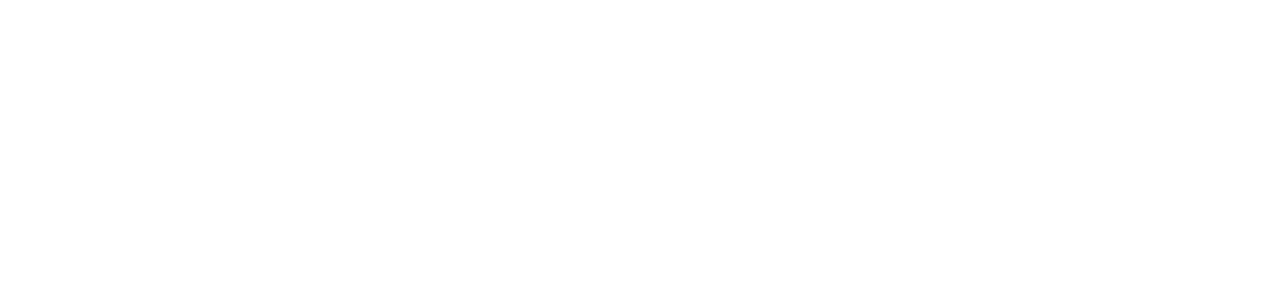
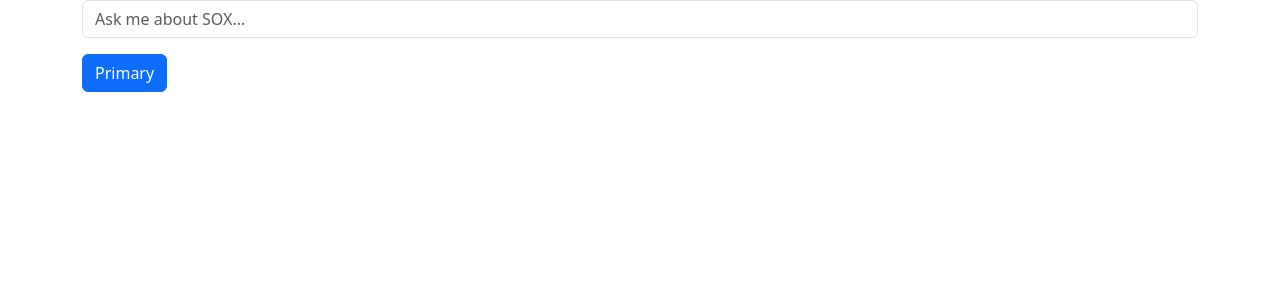
Before and after one commit to YawoSadji/SOX-Chatbot, a React (Vite) app: page / in a window 1280 px wide. Shown: the top 300 px of the page. Built offline with nearby package versions, Linux system fonts and the light colour scheme.

Commit message:
added form in ChatForm component

```diff
--- a/package.json
+++ b/package.json
@@ -10,7 +10,9 @@
     "preview": "vite preview"
   },
   "dependencies": {
+    "bootstrap": "^5.3.3",
     "react": "^19.0.0",
+    "react-bootstrap": "^2.10.9",
     "react-dom": "^19.0.0"
   },
   "devDependencies": {
--- a/src/App.jsx
+++ b/src/App.jsx
@@ -1,5 +1,16 @@
+import ChatForm from "./components/ChatForm";
+import Container from "react-bootstrap/Container";
+
 function App() {
-  return <></>;
+  return (
+    <div>
+      {/* <Header /> */}
+      <Container>
+        <ChatForm />
+      </Container>
+      {/* <Footer /> */}
+    </div>
+  );
 }
 
 export default App;
--- /dev/null
+++ b/src/components/ChatForm.jsx
@@ -0,0 +1,18 @@
+import Button from "react-bootstrap/Button";
+import Card from "react-bootstrap/Card";
+import Form from "react-bootstrap/Form";
+import Row from "react-bootstrap/Row";
+export default function ChatForm() {
+  return (
+    <Form>
+      <Form.Group className="mb-3" controlId="exampleForm.ControlTextarea1">
+        <Form.Control
+          className="mr-sm-2"
+          type="text"
+          placeholder="Ask me about SOX..."
+        />
+      </Form.Group>
+      <Button variant="primary">Primary</Button>
+    </Form>
+  );
+}
--- a/src/main.jsx
+++ b/src/main.jsx
@@ -1,6 +1,7 @@
 import { StrictMode } from "react";
 import { createRoot } from "react-dom/client";
 import App from "./App.jsx";
+import "bootstrap/dist/css/bootstrap.min.css";
 
 createRoot(document.getElementById("root")).render(
   <StrictMode>
```
Also changed, not shown: src/components/Footer.jsx (added), src/components/Header.jsx (added), 1 other file (tests, documents, lock files or other folders).
